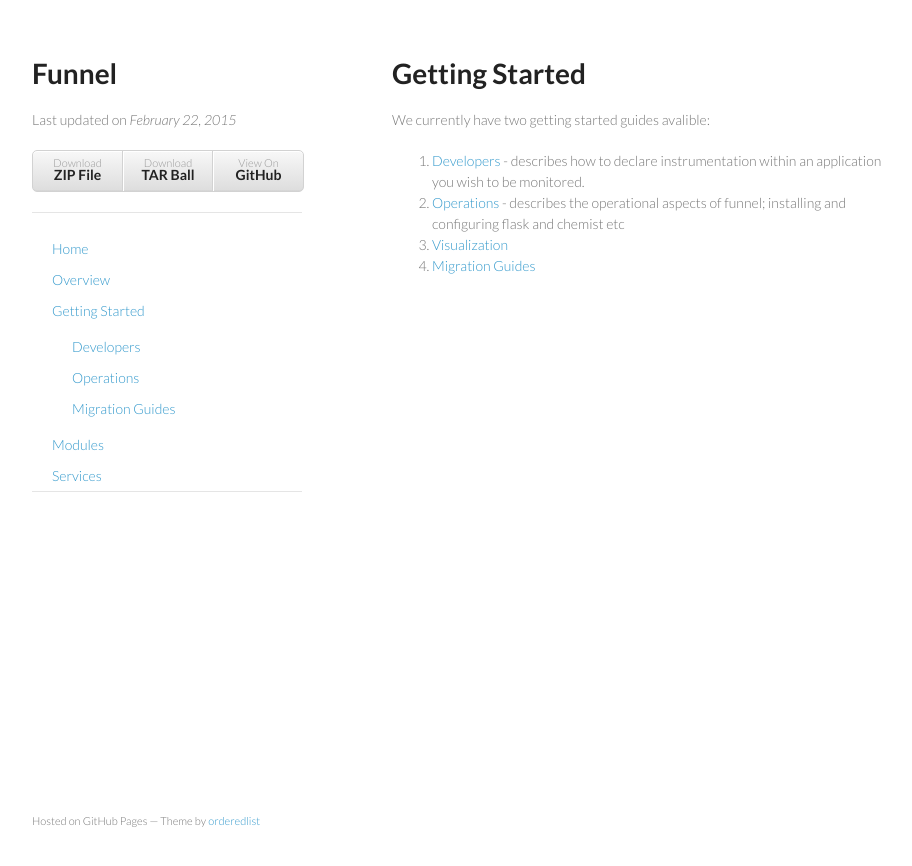
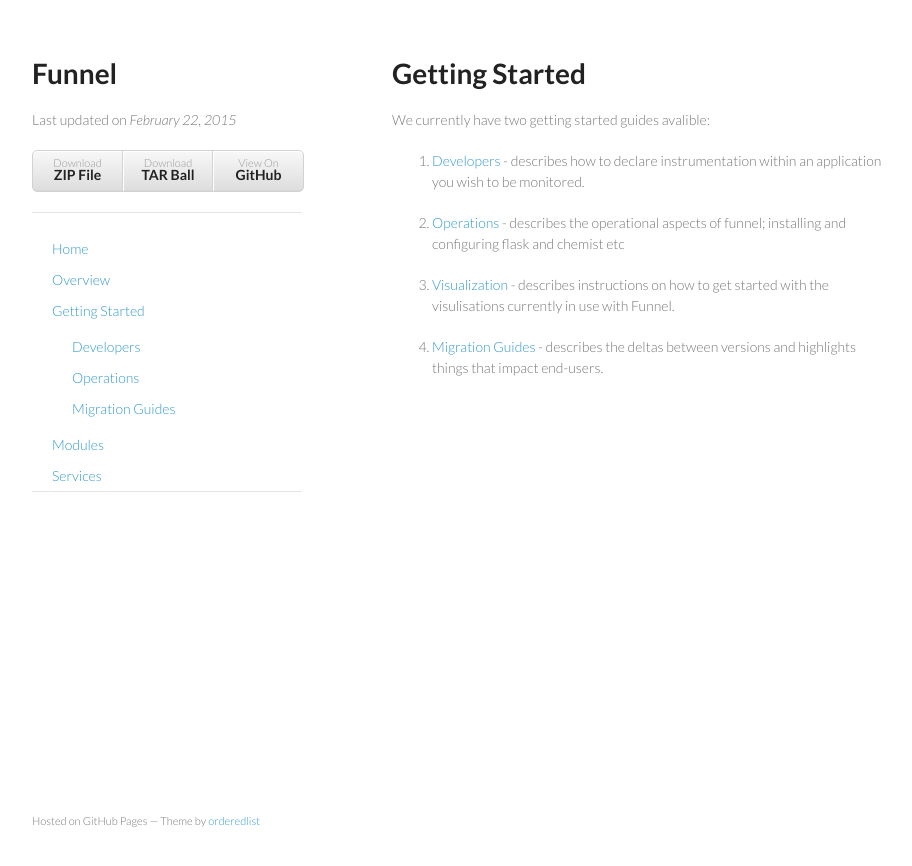
Before and after one commit to Verizon/funnel, a Jekyll site: the page built from getting-started/index.md, in a window 1280 px wide. Shown: the top 866 px of the page, without its empty margins (178-1090 px from the left). Built offline with Jekyll 4.4.1, drawn with Linux system fonts in a browser that asks for light colours; Markdown is read by kramdown in place of the engine named in the settings.

Commit message:
updated the getting-started index

```diff
--- a/getting-started/index.md
+++ b/getting-started/index.md
@@ -9,6 +9,9 @@
 We currently have two getting started guides avalible:
 
 1. [Developers]({{ site.baseurl }}getting-started/developers.html) - describes how to declare instrumentation within an application you wish to be monitored.
+
 2. [Operations]({{ site.baseurl }}getting-started/operations.html) - describes the operational aspects of funnel; installing and configuring flask and chemist etc
-3. [Visualization]({{ site.baseurl }}getting-started/visualization.html)
-4. [Migration Guides]({{ site.baseurl }}getting-started/migration.html)
+
+3. [Visualization]({{ site.baseurl }}getting-started/visualization.html) - describes instructions on how to get started with the visulisations currently in use with Funnel.
+
+4. [Migration Guides]({{ site.baseurl }}getting-started/migration.html) - describes the deltas between versions and highlights things that impact end-users.
```
